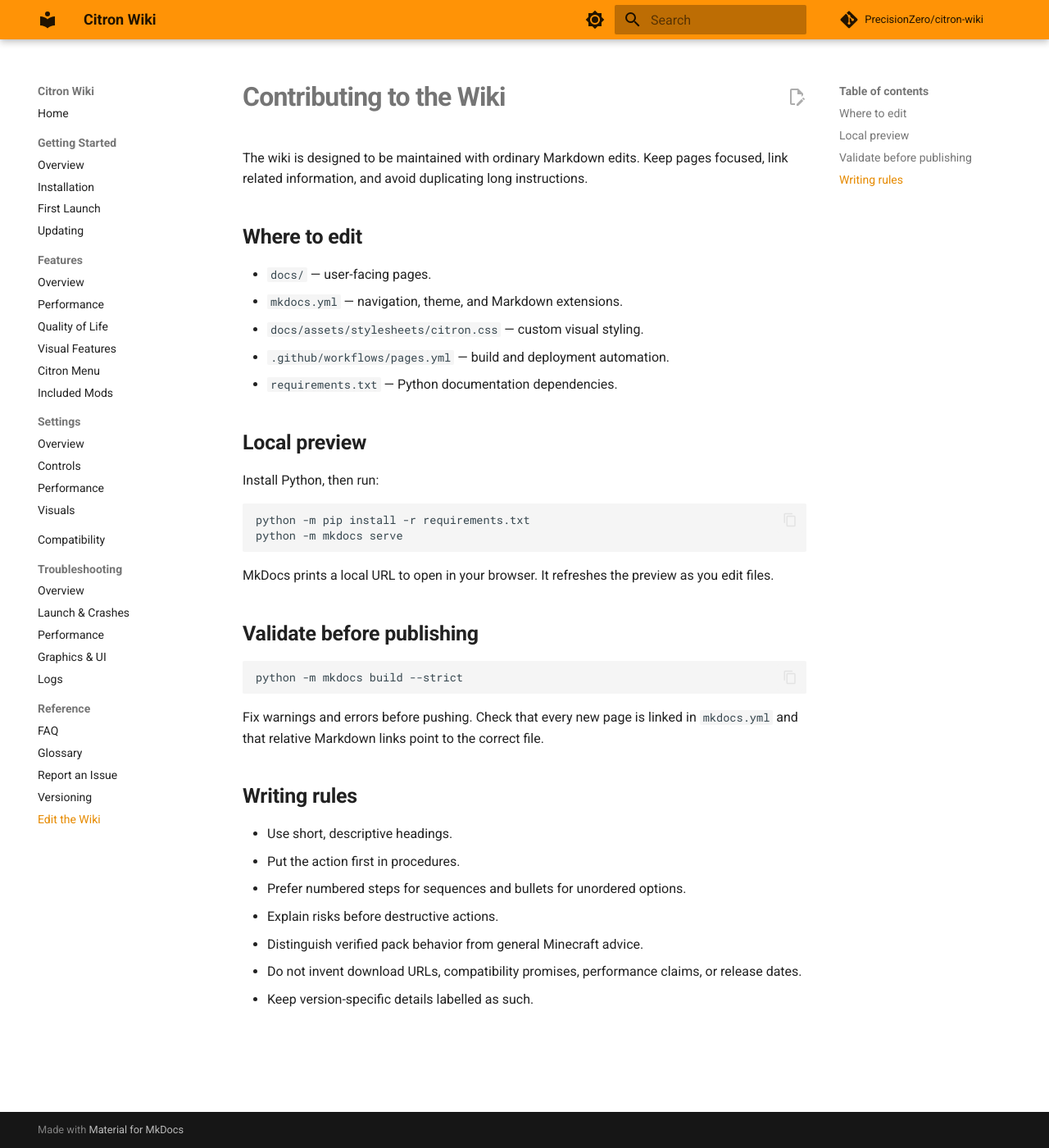
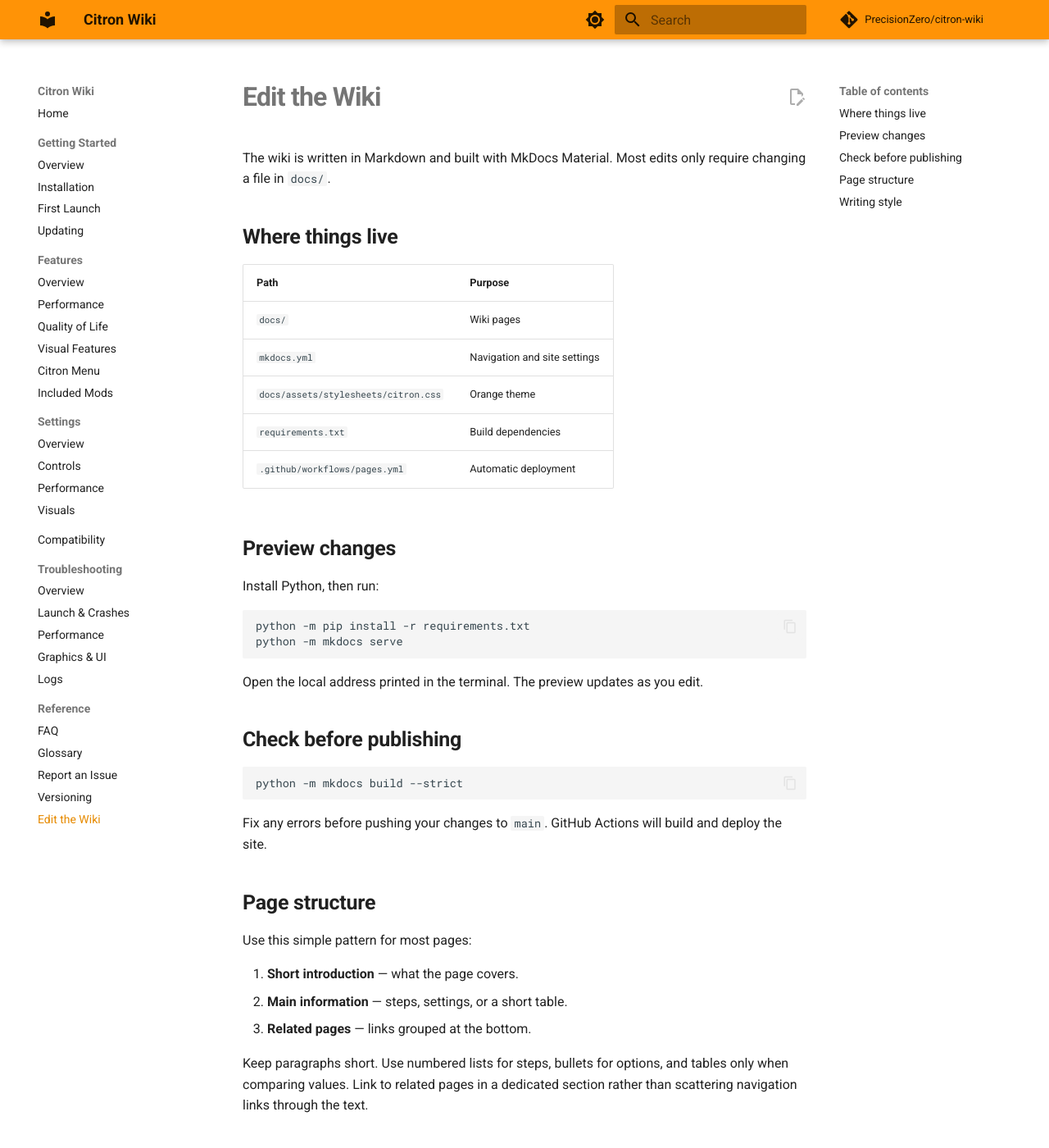
Before and after one commit to PrecisionZero/citron-wiki, an MkDocs documentation site: the page built from docs/contributing.md, in a window 1280 px wide and 1400 px high. Shown: the whole window at 82% size. Built offline with MkDocs 1.6.1 and Material for MkDocs 9.7.7, drawn with Linux system fonts in a browser that asks for light colours; comment, search, counter and statistics services are not loaded; some of the changed text lies outside the part shown.

Commit message:
Simplify wiki page: docs/contributing.md

````diff
--- a/docs/contributing.md
+++ b/docs/contributing.md
@@ -1,16 +1,18 @@
-# Contributing to the Wiki
+# Edit the Wiki
 
-The wiki is designed to be maintained with ordinary Markdown edits. Keep pages focused, link related information, and avoid duplicating long instructions.
+The wiki is written in Markdown and built with MkDocs Material. Most edits only require changing a file in `docs/`.
 
-## Where to edit
+## Where things live
 
-- `docs/` — user-facing pages.
-- `mkdocs.yml` — navigation, theme, and Markdown extensions.
-- `docs/assets/stylesheets/citron.css` — custom visual styling.
-- `.github/workflows/pages.yml` — build and deployment automation.
-- `requirements.txt` — Python documentation dependencies.
+| Path | Purpose |
+|---|---|
+| `docs/` | Wiki pages |
+| `mkdocs.yml` | Navigation and site settings |
+| `docs/assets/stylesheets/citron.css` | Orange theme |
+| `requirements.txt` | Build dependencies |
+| `.github/workflows/pages.yml` | Automatic deployment |
 
-## Local preview
+## Preview changes
 
 Install Python, then run:
 
@@ -19,22 +21,29 @@ python -m pip install -r requirements.txt
 python -m mkdocs serve
 ```
 
-MkDocs prints a local URL to open in your browser. It refreshes the preview as you edit files.
+Open the local address printed in the terminal. The preview updates as you edit.
 
-## Validate before publishing
+## Check before publishing
 
 ```bash
 python -m mkdocs build --strict
 ```
 
-Fix warnings and errors before pushing. Check that every new page is linked in `mkdocs.yml` and that relative Markdown links point to the correct file.
+Fix any errors before pushing your changes to `main`. GitHub Actions will build and deploy the site.
 
-## Writing rules
+## Page structure
 
-- Use short, descriptive headings.
-- Put the action first in procedures.
-- Prefer numbered steps for sequences and bullets for unordered options.
-- Explain risks before destructive actions.
-- Distinguish verified pack behavior from general Minecraft advice.
-- Do not invent download URLs, compatibility promises, performance claims, or release dates.
-- Keep version-specific details labelled as such.
+Use this simple pattern for most pages:
+
+1. **Short introduction** — what the page covers.
+2. **Main information** — steps, settings, or a short table.
+3. **Related pages** — links grouped at the bottom.
+
+Keep paragraphs short. Use numbered lists for steps, bullets for options, and tables only when comparing values. Link to related pages in a dedicated section rather than scattering navigation links through the text.
+
+## Writing style
+
+- Explain the task directly.
+- Include extra detail only when it helps someone complete the task or avoid a mistake.
+- Do not promise performance gains or compatibility that has not been tested.
+- Keep version-specific details clear.
````
